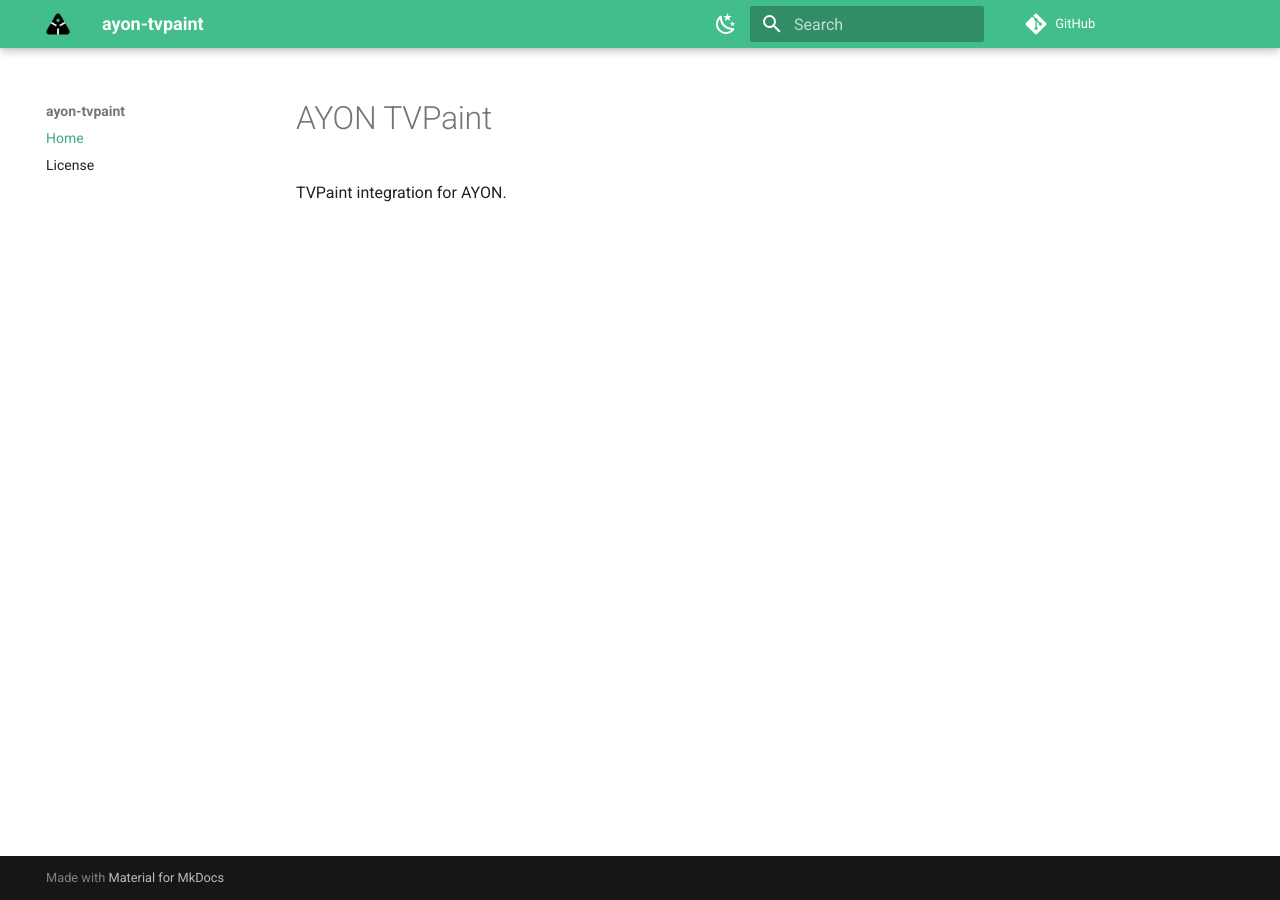
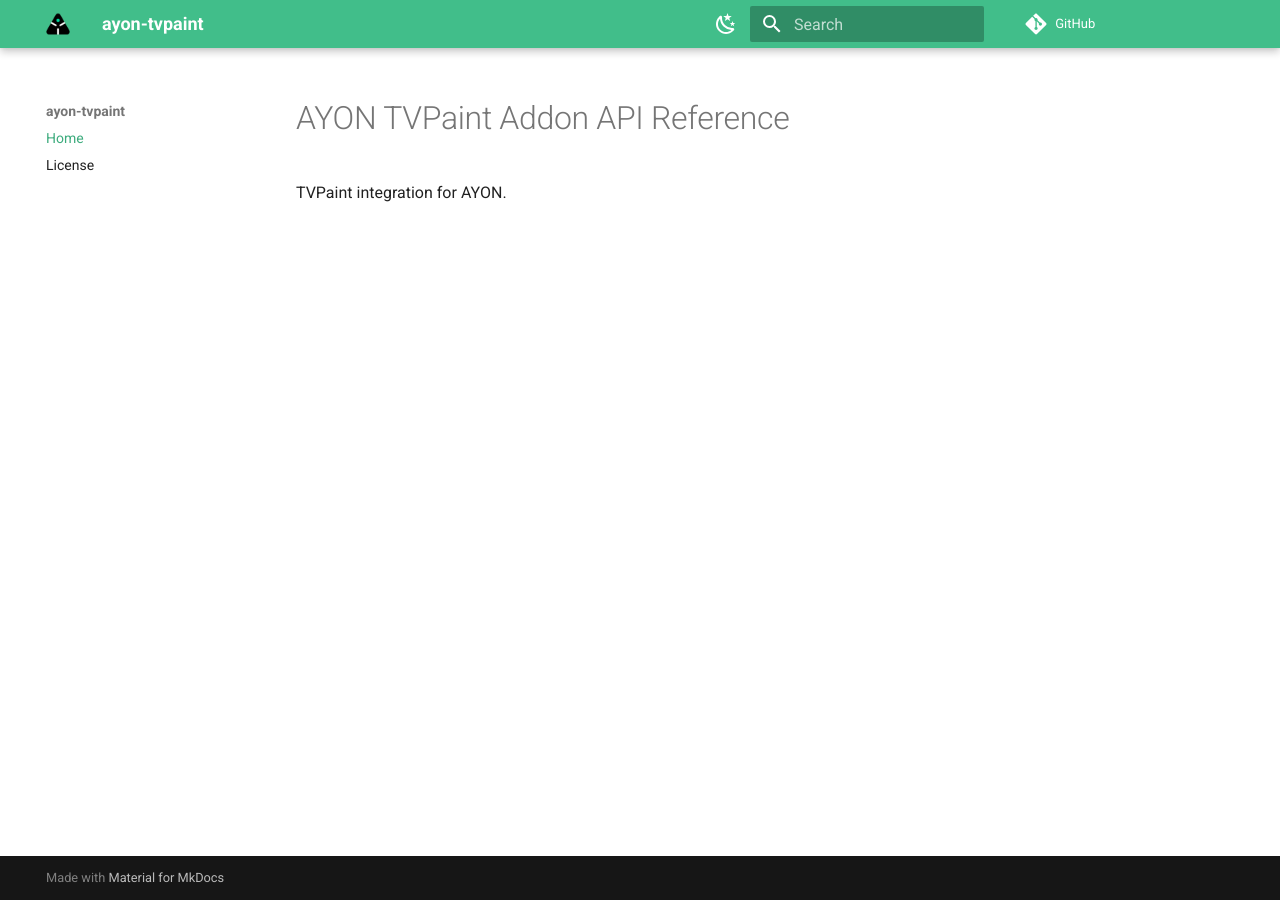
Before and after one commit to ynput/ayon-tvpaint, an MkDocs documentation site: the page built from docs/index.md, in a window 1280 px wide. Built offline with MkDocs 1.6.1 and Material for MkDocs 9.7.7, drawn with Linux system fonts in a browser that asks for light colours; comment, search, counter and statistics services are not loaded; the version menu is left out.

Commit message:
MK Docs: Refactor the title

```diff
--- a/docs/index.md
+++ b/docs/index.md
@@ -1 +1,3 @@
---8<-- "README.md"
+# AYON TVPaint Addon API Reference
+
+--8<-- "README.md:2"
```
